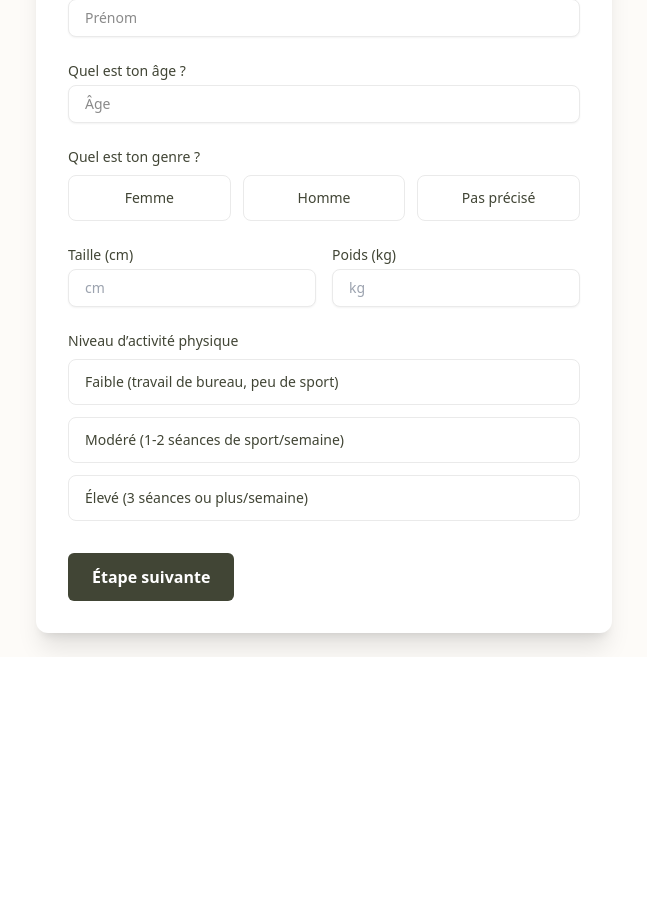
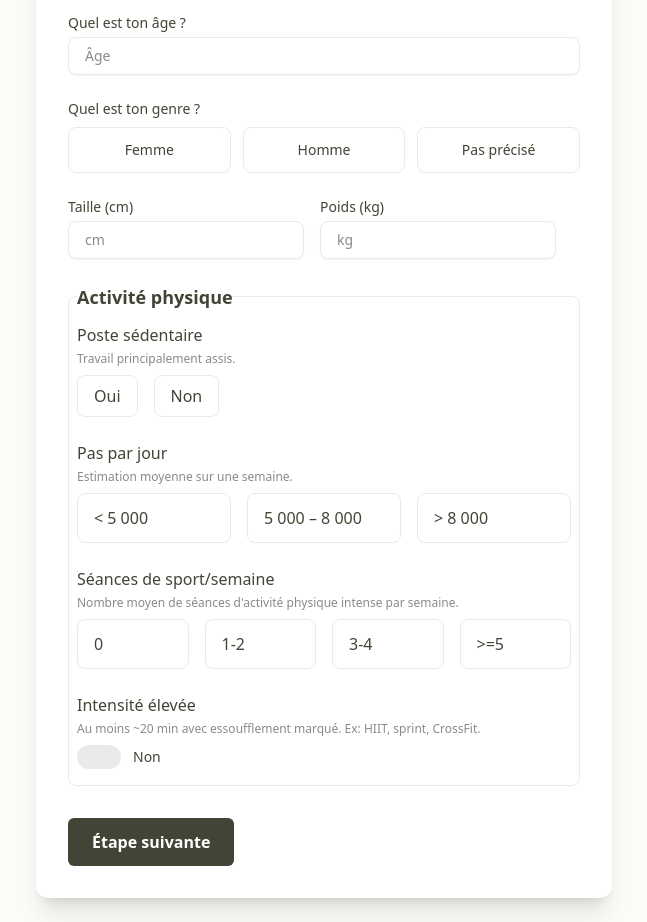
Before and after one commit to laura-perez/quinoia-public, a Next.js app: page /formulaire in a window 1280 px wide. Shown: the part 375-1297 px from the top of the page, without its empty margins (316-963 px from the left). Before the commit the page ends 1032 px from the top, so only its background shows below. Built offline with nearby package versions, Linux system fonts and the light colour scheme; no server answers.

Commit message:
feat: enhance Step1 form with physical activity inputs and validation

```diff
--- a/src/components/form/Step1.jsx
+++ b/src/components/form/Step1.jsx
@@ -1,28 +1,89 @@
-import { useState } from "react"
+
+import { useState } from "react";
+import PhysicalActivityGroup from "./form-components/PhysicalActivityGroup";
+
+const initialPhysicalActivity = { deskJob: null, dailySteps: null, sessionsPerWeek: null, highIntensity: null };
+
+function TextInput({ label, name, type = "text", value, onChange, error, placeholder }) {
+  return (
+    <div>
+      <label className="block text-sm font-medium text-[#414535] mb-1">{label}</label>
+      <input
+        type={type}
+        name={name}
+        value={value || ""}
+        onChange={onChange}
+        className="w-full rounded-lg border border-[#EAEAEA] bg-white px-4 py-2 text-sm shadow-sm placeholder:text-[#8A8A8A] focus:border-[#B7D3C6] focus:outline-none focus:ring-1 focus:ring-[#B7D3C6]"
+        placeholder={placeholder}
+      />
+      {error && <p className="text-sm text-red-500 mt-1">{error}</p>}
+    </div>
+  );
+}
+
+function RadioGroup({ label, name, options, value, onChange, error }) {
+  return (
+    <div>
+      <label className="block text-sm font-medium text-[#414535] mb-2">{label}</label>
+      <div className="flex flex-col sm:flex-row gap-3">
+        {options.map((option) => (
+          <label
+            key={option}
+            className={`flex-1 cursor-pointer rounded-lg border px-4 py-3 text-center text-sm font-medium transition
+              ${value === option ? "bg-[#F4C95D] text-[#414535] border-[#F4C95D]" : "bg-white border-[#EAEAEA] text-[#414535] hover:border-[#B7D3C6]"}`}
+          >
+            <input
+              type="radio"
+              name={name}
+              value={option}
+              checked={value === option}
+              onChange={onChange}
+              className="sr-only"
+            />
+            {option}
+          </label>
+        ))}
+      </div>
+      {error && <p className="text-sm text-red-500 mt-2">{error}</p>}
+    </div>
+  );
+}
+
 
 export default function Step1({ formData, updateFormData, goToNext }) {
-  const [errors, setErrors] = useState({})
+  const [errors, setErrors] = useState({});
+  const pa = formData.physicalActivity ?? initialPhysicalActivity;
 
   const handleChange = (e) => {
-    updateFormData({ [e.target.name]: e.target.value })
-    setErrors((prev) => ({ ...prev, [e.target.name]: "" }))
+    updateFormData({ [e.target.name]: e.target.value });
+    setErrors((prev) => ({ ...prev, [e.target.name]: "" }));
+  };
+
+  const handleSubmit = () => {
+    const requiredFields = ["name", "age", "gender", "height_cm", "weight_kg"];
+    const newErrors = {};
+    requiredFields.forEach((field) => {
+      if (!formData[field] || formData[field].toString().trim() === "") {
+        newErrors[field] = "Ce champ est requis";
+      }
+    });
+
+    // Validate physicalActivity fields
+    const paErrors = {};
+  if (pa.deskJob === null) paErrors.deskJob = "Ce champ est requis";
+  if (pa.dailySteps === null) paErrors.dailySteps = "Ce champ est requis";
+  if (pa.sessionsPerWeek === null) paErrors.sessionsPerWeek = "Ce champ est requis";
+  if (pa.highIntensity === null) paErrors.highIntensity = "Ce champ est requis";
+    if (Object.keys(paErrors).length > 0) {
+      newErrors.physicalActivity = paErrors;
     }
 
-  const handleSubmit = () => {
-    const requiredFields = ["name", "age", "gender", "height_cm", "weight_kg", "exercise_level"]
-    const newErrors = {}
-    requiredFields.forEach((field) => {
-      if (!formData[field] || formData[field].toString().trim() === "") {
-        newErrors[field] = "Ce champ est requis"
+    if (Object.keys(newErrors).length > 0) {
+      setErrors(newErrors);
+    } else {
+      goToNext();
     }
-    })
-
-    if (Object.keys(newErrors).length > 0) {
-      setErrors(newErrors)
-    } else {
-      goToNext()
-    }
-  }
+  };
 
   return (
     <div>
@@ -36,128 +97,56 @@ export default function Step1({ formData, updateFormData, goToNext }) {
 
       <h2 className="text-2xl font-bold text-[#414535] mb-2">Ton profil de base</h2>
       <p className="text-[#8A8A8A] mb-6">
-        Ces infos me permettent d’adapter les portions et les repas à ton corps et ton rythme de vie.<br />
-        Rien de médical ici, juste de quoi te proposer un menu qui te correspond vraiment.
+        Pour ajuster les repas à ton corps et ton rythme. Rien de médical, juste du sur-mesure.
       </p>
 
       <div className="space-y-6">
-        {/* Prénom */}
-        <div>
-          <label className="block text-sm font-medium text-[#414535] mb-1">Comment t'appelles-tu ?</label>
-          <input
-            type="text"
+        <TextInput
+          label="Comment t'appelles-tu ?"
           name="name"
-            value={formData.name || ""}
+          value={formData.name}
           onChange={handleChange}
-            className="w-full rounded-lg border border-[#EAEAEA] bg-white px-4 py-2 text-sm shadow-sm placeholder:text-[#8A8A8A] focus:border-[#B7D3C6] focus:outline-none focus:ring-1 focus:ring-[#B7D3C6]"
+          error={errors.name}
           placeholder="Prénom"
         />
-          {errors.name && <p className="text-sm text-red-500 mt-1">{errors.name}</p>}
-        </div>
-
-        {/* Âge */}
-        <div>
-          <label className="block text-sm font-medium text-[#414535] mb-1">Quel est ton âge ?</label>
-          <input
+        <TextInput
+          label="Quel est ton âge ?"
+          name="age"
           type="number"
-            name="age"
-            value={formData.age || ""}
+          value={formData.age}
           onChange={handleChange}
-            className="w-full rounded-lg border border-[#EAEAEA] bg-white px-4 py-2 text-sm shadow-sm placeholder:text-[#8A8A8A] focus:border-[#B7D3C6] focus:outline-none focus:ring-1 focus:ring-[#B7D3C6]"
+          error={errors.age}
           placeholder="Âge"
         />
-          {errors.age && <p className="text-sm text-red-500 mt-1">{errors.age}</p>}
-        </div>
-
-        {/* Genre (Radio Group) */}
-        <div>
-          <label className="block text-sm font-medium text-[#414535] mb-2">Quel est ton genre ?</label>
-          <div className="flex flex-col sm:flex-row gap-3">
-            {["Femme", "Homme", "Pas précisé"].map((option) => (
-              <label
-                key={option}
-                className={`flex-1 cursor-pointer rounded-lg border px-4 py-3 text-center text-sm font-medium transition
-                  ${
-                    formData.gender === option
-                      ? "bg-[#F4C95D] text-[#414535] border-[#F4C95D]"
-                      : "bg-white border-[#EAEAEA] text-[#414535] hover:border-[#B7D3C6]"
-                  }`}
-              >
-                <input
-                  type="radio"
+        <RadioGroup
+          label="Quel est ton genre ?"
           name="gender"
-                  value={option}
-                  checked={formData.gender === option}
+          options={["Femme", "Homme", "Pas précisé"]}
+          value={formData.gender}
           onChange={handleChange}
-                  className="sr-only"
+          error={errors.gender}
         />
-                {option}
-              </label>
-            ))}
-          </div>
-          {errors.gender && <p className="text-sm text-red-500 mt-2">{errors.gender}</p>}
-        </div>
-
-        {/* Taille + Poids */}
         <div className="flex flex-col sm:flex-row gap-4">
-          <div className="flex-1">
-            <label className="block text-sm font-medium text-[#414535] mb-1">Taille (cm)</label>
-            <input
+          <TextInput
+            label="Taille (cm)"
+            name="height_cm"
             type="number"
-              name="height_cm"
-              value={formData.height_cm || ""}
+            value={formData.height_cm}
             onChange={handleChange}
-              className="w-full rounded-lg border border-[#EAEAEA] bg-white px-4 py-2 text-sm shadow-sm focus:border-[#B7D3C6] focus:outline-none focus:ring-1 focus:ring-[#B7D3C6]"
+            error={errors.height_cm}
             placeholder="cm"
           />
-            {errors.height_cm && <p className="text-sm text-red-500 mt-1">{errors.height_cm}</p>}
-          </div>
-          <div className="flex-1">
-            <label className="block text-sm font-medium text-[#414535] mb-1">Poids (kg)</label>
-            <input
+          <TextInput
+            label="Poids (kg)"
+            name="weight_kg"
             type="number"
-              name="weight_kg"
-              value={formData.weight_kg || ""}
+            value={formData.weight_kg}
             onChange={handleChange}
-              className="w-full rounded-lg border border-[#EAEAEA] bg-white px-4 py-2 text-sm shadow-sm focus:border-[#B7D3C6] focus:outline-none focus:ring-1 focus:ring-[#B7D3C6]"
+            error={errors.weight_kg}
             placeholder="kg"
           />
-            {errors.weight_kg && <p className="text-sm text-red-500 mt-1">{errors.weight_kg}</p>}
         </div>
-        </div>
-
-        {/* Activité physique (Radio Group) */}
-        <div>
-          <label className="block text-sm font-medium text-[#414535] mb-2">Niveau d’activité physique</label>
-          <div className="flex flex-col gap-3">
-            {[
-              "Faible (travail de bureau, peu de sport)",
-              "Modéré (1-2 séances de sport/semaine)",
-              "Élevé (3 séances ou plus/semaine)",
-            ].map((option) => (
-              <label
-                key={option}
-                className={`cursor-pointer rounded-lg border px-4 py-3 text-sm transition
-                  ${
-                    formData.exercise_level === option
-                      ? "bg-[#F4C95D] text-[#414535] border-[#F4C95D]"
-                      : "bg-white border-[#EAEAEA] text-[#414535] hover:border-[#B7D3C6]"
-                  }`}
-              >
-                <input
-                  type="radio"
-                  name="exercise_level"
-                  value={option}
-                  checked={formData.exercise_level === option}
-                  onChange={handleChange}
-                  className="sr-only"
-                />
-                {option}
-              </label>
-            ))}
-          </div>
-          {errors.exercise_level && <p className="text-sm text-red-500 mt-2">{errors.exercise_level}</p>}
-        </div>
+        <PhysicalActivityGroup value={pa} updateFormData={updateFormData} errors={errors?.physicalActivity} />
       </div>
 
       {/* Bouton suivant */}
@@ -168,5 +157,5 @@ export default function Step1({ formData, updateFormData, goToNext }) {
         Étape suivante
       </button>
     </div>
-  )
+  );
 }
--- a/src/components/form/Step4.jsx
+++ b/src/components/form/Step4.jsx
@@ -22,8 +22,10 @@ export default function Step4({ formData, updateFormData, goToPrev }) {
     try {
       const token = await grecaptcha.execute(process.env.NEXT_PUBLIC_RECAPTCHA_SITE_KEY, { action: "submit_form" })
 
+      // Ensure latest physicalActivity is included
       const body = JSON.stringify({
         ...formData,
+        physicalActivity: formData.physicalActivity,
         email,
         recaptchaToken: token,
         goal,
--- /dev/null
+++ b/src/components/form/form-components/PhysicalActivityGroup.tsx
@@ -0,0 +1,172 @@
+import React from "react";
+
+export type PhysicalActivity = {
+  deskJob: boolean | null;
+  dailySteps: "<5k" | "5-8k" | ">8k" | null;
+  sessionsPerWeek: "0" | "1-2" | "3-4" | ">=5" | null;
+  highIntensity: boolean | null;
+};
+const sessionsPerWeekOptions = [
+  { label: "0", value: "0" },
+  { label: "1-2", value: "1-2" },
+  { label: "3-4", value: "3-4" },
+  { label: ">=5", value: ">=5" },
+];
+
+interface Props {
+  value: PhysicalActivity;
+  updateFormData: (patch: Record<string, any>) => void;
+  errors?: Partial<Record<keyof PhysicalActivity, string>>;
+}
+
+const deskJobOptions = [
+  { label: "Oui", value: true },
+  { label: "Non", value: false },
+];
+
+const dailyStepsOptions = [
+  { label: "< 5 000", value: "<5k" },
+  { label: "5 000 – 8 000", value: "5-8k" },
+  { label: "> 8 000", value: ">8k" },
+];
+
+function PhysicalActivityGroup({ value, updateFormData, errors }: Props) {
+  return (
+    <fieldset className="border border-[#EAEAEA] rounded-lg p-2 mb-6">
+      <legend className="font-semibold text-[#414535] text-lg mb-1">Activité physique</legend>
+      {/* Desk Job */}
+      <div className="mb-6">
+        <label className="block font-medium text-[#414535] mb-1">Poste sédentaire</label>
+        <span className="text-xs text-[#8A8A8A] block mb-2" id="deskJob-help">
+          Travail principalement assis.
+        </span>
+        <div className="flex gap-4" role="radiogroup" aria-labelledby="deskJob-help">
+          {deskJobOptions.map((opt) => (
+            <label
+              key={String(opt.value)}
+              className={`flex items-center px-4 py-2 rounded-lg border border-[#EAEAEA] cursor-pointer transition-colors
+                ${value.deskJob === opt.value ? "bg-[#F4C95D] text-[#414535] border-[#B7D3C6]" : "bg-white text-[#414535]"}
+                focus-within:ring-2 focus-within:ring-[#F4C95D]`}
+            >
+              <input
+                type="radio"
+                name="deskJob"
+                value={String(opt.value)}
+                checked={value.deskJob === opt.value}
+                onChange={() => updateFormData({ physicalActivity: { ...value, deskJob: opt.value } })}
+                className="sr-only"
+                aria-invalid={!!errors?.deskJob}
+                aria-describedby="deskJob-help deskJob-error"
+              />
+              {opt.label}
+            </label>
+          ))}
+        </div>
+        {errors?.deskJob && (
+          <span className="text-xs text-red-600 mt-1 block" id="deskJob-error">
+            {errors.deskJob}
+          </span>
+        )}
+      </div>
+
+      {/* Daily Steps */}
+      <div className="mb-6">
+        <label className="block font-medium text-[#414535] mb-1">Pas par jour</label>
+        <span className="text-xs text-[#8A8A8A] block mb-2" id="dailySteps-help">
+          Estimation moyenne sur une semaine.
+        </span>
+        <div className="flex flex-col sm:flex-row gap-4" role="radiogroup" aria-labelledby="dailySteps-help">
+          {dailyStepsOptions.map((opt) => (
+            <label
+              key={opt.value}
+              className={`flex-1 flex items-center px-4 py-3 rounded-lg border border-[#EAEAEA] cursor-pointer transition-colors
+                ${value.dailySteps === opt.value ? "bg-[#F4C95D] text-[#414535] border-[#B7D3C6]" : "bg-white text-[#414535]"}
+                focus-within:ring-2 focus-within:ring-[#F4C95D]`}
+            >
+              <input
+                type="radio"
+                name="dailySteps"
+                value={opt.value}
+                checked={value.dailySteps === opt.value}
+                onChange={(e) => updateFormData({ physicalActivity: { ...value, dailySteps: e.target.value } })}
+                className="sr-only"
+                aria-invalid={!!errors?.dailySteps}
+                aria-describedby="dailySteps-help dailySteps-error"
+              />
+              {opt.label}
+            </label>
+          ))}
+        </div>
+        {errors?.dailySteps && (
+          <span className="text-xs text-red-600 mt-1 block" id="dailySteps-error">
+            {errors.dailySteps}
+          </span>
+        )}
+      </div>
+
+      {/* Sessions per week */}
+      <div className="mb-6">
+        <label className="block font-medium text-[#414535] mb-1">Séances de sport/semaine</label>
+        <span className="text-xs text-[#8A8A8A] block mb-2" id="sessionsPerWeek-help">
+          Nombre moyen de séances d'activité physique intense par semaine.
+        </span>
+        <div className="flex flex-col sm:flex-row gap-4" role="radiogroup" aria-labelledby="sessionsPerWeek-help">
+          {sessionsPerWeekOptions.map((opt) => (
+            <label
+              key={opt.value}
+              className={`flex-1 flex items-center px-4 py-3 rounded-lg border border-[#EAEAEA] cursor-pointer transition-colors
+                ${value.sessionsPerWeek === opt.value ? "bg-[#F4C95D] text-[#414535] border-[#B7D3C6]" : "bg-white text-[#414535]"}
+                focus-within:ring-2 focus-within:ring-[#F4C95D]`}
+            >
+              <input
+                type="radio"
+                name="sessionsPerWeek"
+                value={opt.value}
+                checked={value.sessionsPerWeek === opt.value}
+                onChange={(e) => updateFormData({ physicalActivity: { ...value, sessionsPerWeek: e.target.value } })}
+                className="sr-only"
+                aria-invalid={!!errors?.sessionsPerWeek}
+                aria-describedby="sessionsPerWeek-help sessionsPerWeek-error"
+              />
+              {opt.label}
+            </label>
+          ))}
+        </div>
+        {errors?.sessionsPerWeek && (
+          <span className="text-xs text-red-600 mt-1 block" id="sessionsPerWeek-error">
+            {errors.sessionsPerWeek}
+          </span>
+        )}
+      </div>
+
+      {/* High Intensity */}
+      <div className="mb-2">
+        <label className="block font-medium text-[#414535] mb-1">Intensité élevée</label>
+        <span className="text-xs text-[#8A8A8A] block mb-2" id="highIntensity-help">
+          Au moins ~20 min avec essoufflement marqué. Ex: HIIT, sprint, CrossFit.
+        </span>
+        <div className="flex items-center gap-4">
+          <label className="relative inline-flex items-center cursor-pointer">
+            <input
+              type="checkbox"
+              className="sr-only peer"
+              checked={!!value.highIntensity}
+              onChange={(e) => updateFormData({ physicalActivity: { ...value, highIntensity: e.target.checked } })}
+              aria-invalid={!!errors?.highIntensity}
+              aria-describedby="highIntensity-help highIntensity-error"
+            />
+            <div className="w-11 h-6 bg-[#EAEAEA] peer-focus:outline-none peer-focus:ring-2 peer-focus:ring-[#F4C95D] rounded-full peer peer-checked:bg-[#F4C95D] transition-colors"></div>
+            <span className="ml-3 text-sm text-[#414535]">{value.highIntensity ? "Oui" : "Non"}</span>
+          </label>
+        </div>
+        {errors?.highIntensity && (
+          <span className="text-xs text-red-600 mt-1 block" id="highIntensity-error">
+            {errors.highIntensity}
+          </span>
+        )}
+      </div>
+    </fieldset>
+  );
+}
+
+export default PhysicalActivityGroup;
```
Lines whose indentation alone changed are shown as unchanged.
